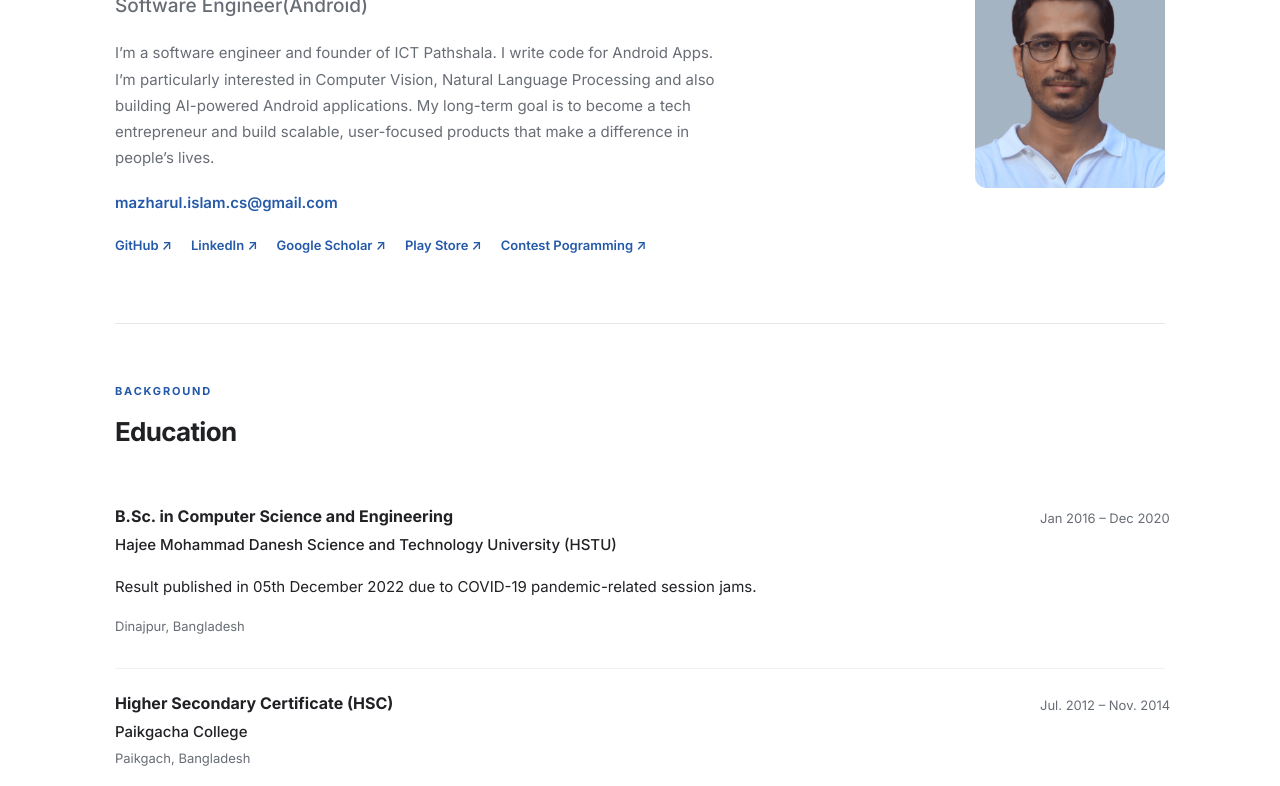
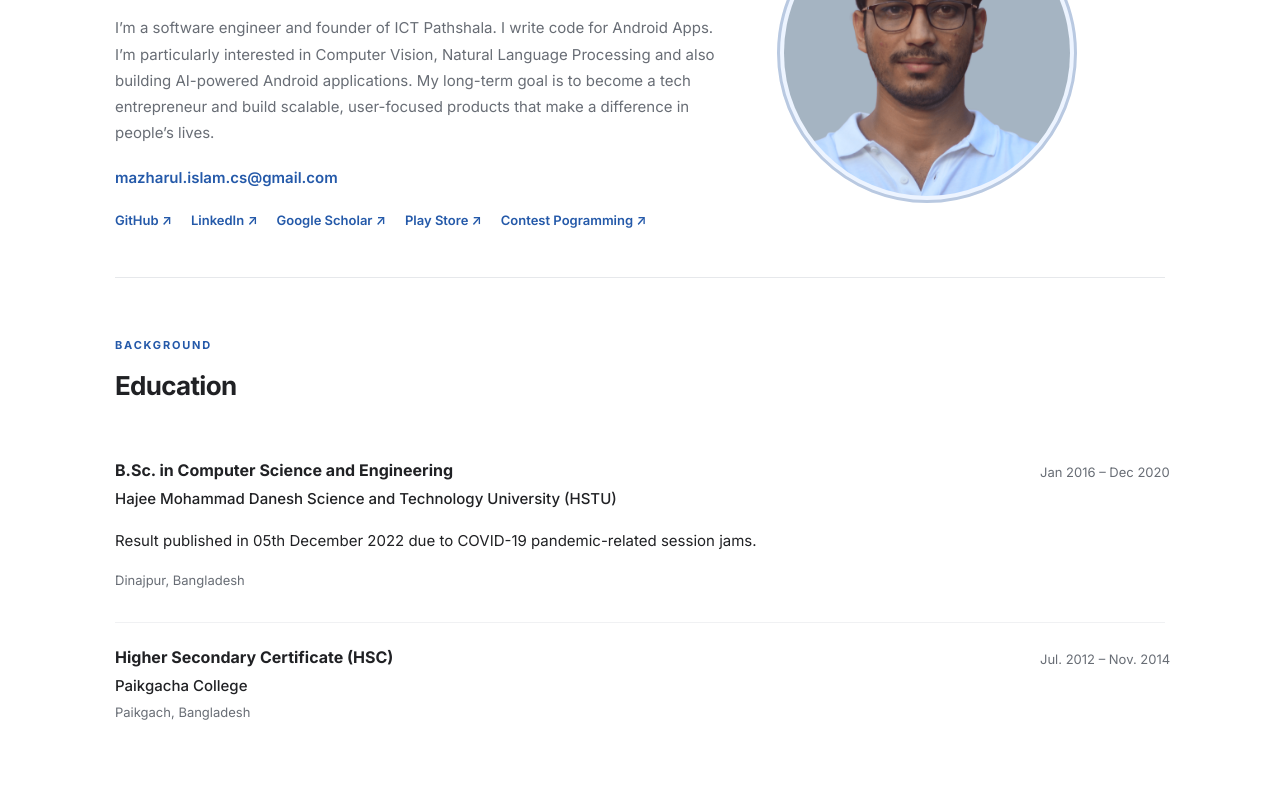
Before and after one commit to mazharulcs/mazharulcs.github.io, a plain HTML site: page index.html in a window 1280 px wide. Shown: the part 240-1026 px from the top of the page. Drawn offline with Linux system fonts and the light colour scheme.

Commit message:
feat: add profile image circular and border

```diff
--- a/style.css
+++ b/style.css
@@ -104,7 +104,16 @@ html[data-theme="dark"] .moon-icon { display: block; }
 
 /* ===== Profile and sections ===== */
 .section { padding: 58px 0; border-bottom: 1px solid var(--line); }
-.profile { display: grid; grid-template-columns: minmax(0, 1fr) 190px; gap: 42px; align-items: center; padding-top: 70px; padding-bottom: 66px; }
+/* .profile { display: grid; grid-template-columns: minmax(0, 1fr) 190px; gap: 42px; align-items: center; padding-top: 70px; padding-bottom: 66px; } */
+.profile {
+  display: grid;
+  grid-template-columns: minmax(0, 620px) 220px;
+  gap: 42px;
+  align-items: center;
+  justify-content: start;
+  padding-top: 45px;
+  padding-bottom: 45px;
+}
 .eyebrow { margin: 0 0 8px; color: var(--accent); font-size: 11px; font-weight: 700; letter-spacing: 1.8px; }
 .profile h1 { margin: 0; font-size: clamp(34px, 5vw, 46px); line-height: 1.15; letter-spacing: -1.7px; }
 .profile h2 { margin: 10px 0 18px; color: var(--muted); font-size: 19px; font-weight: 500; }
@@ -113,8 +122,8 @@ html[data-theme="dark"] .moon-icon { display: block; }
 .contact-line a { color: var(--accent); }
 .social-links { display: flex; flex-wrap: wrap; gap: 10px 19px; margin-top: 18px; }
 .social-links a, .text-link { color: var(--accent); font-size: 13px; font-weight: 600; }
-.profile-image-wrap { position: relative; width: 190px; height: 220px; }
-.profile-image { width: 100%; height: 100%; object-fit: cover; border-radius: 12px; background: var(--accent-soft); }
+.profile-image-wrap { position: relative; width: 300px; height: 300px; border-width: 2px; border-color: #8ab4ff; }
+.profile-image { width: 100%; height: 100%; object-fit: cover; padding: 4px; border: 3px solid #b9c9e1; border-radius: 50%; background: var(--accent-soft); }
 .image-placeholder { display: none; width: 100%; height: 100%; place-items: center; border-radius: 12px; background: var(--accent-soft); color: var(--accent); font-size: 13px; }
 
 .section-heading { margin-bottom: 28px; }
@@ -149,7 +158,7 @@ html[data-theme="dark"] .moon-icon { display: block; }
   .nav-links { flex-direction: column; align-items: stretch; gap: 0; padding: 0 0 12px; }
   .nav-links a { width: 100%; padding: 8px 4px; }
   .profile { grid-template-columns: 1fr; gap: 25px; padding-top: 44px; }
-  .profile-image-wrap { grid-row: 1; width: 128px; height: 148px; }
+  .profile-image-wrap { grid-row: 1; width: 150px; height: 150px; }
   .profile h1 { font-size: 35px; }
   .section { padding: 42px 0; }
   .section-heading h2 { font-size: 24px; }
```
